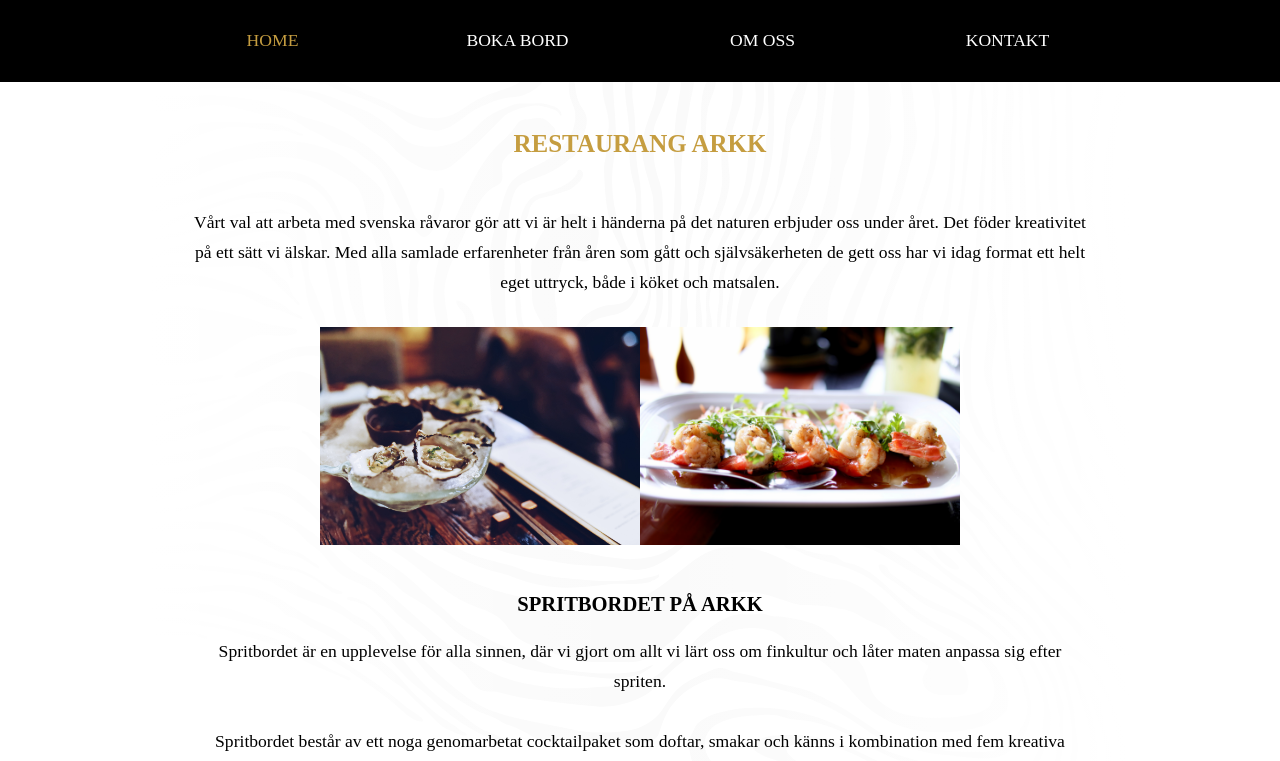
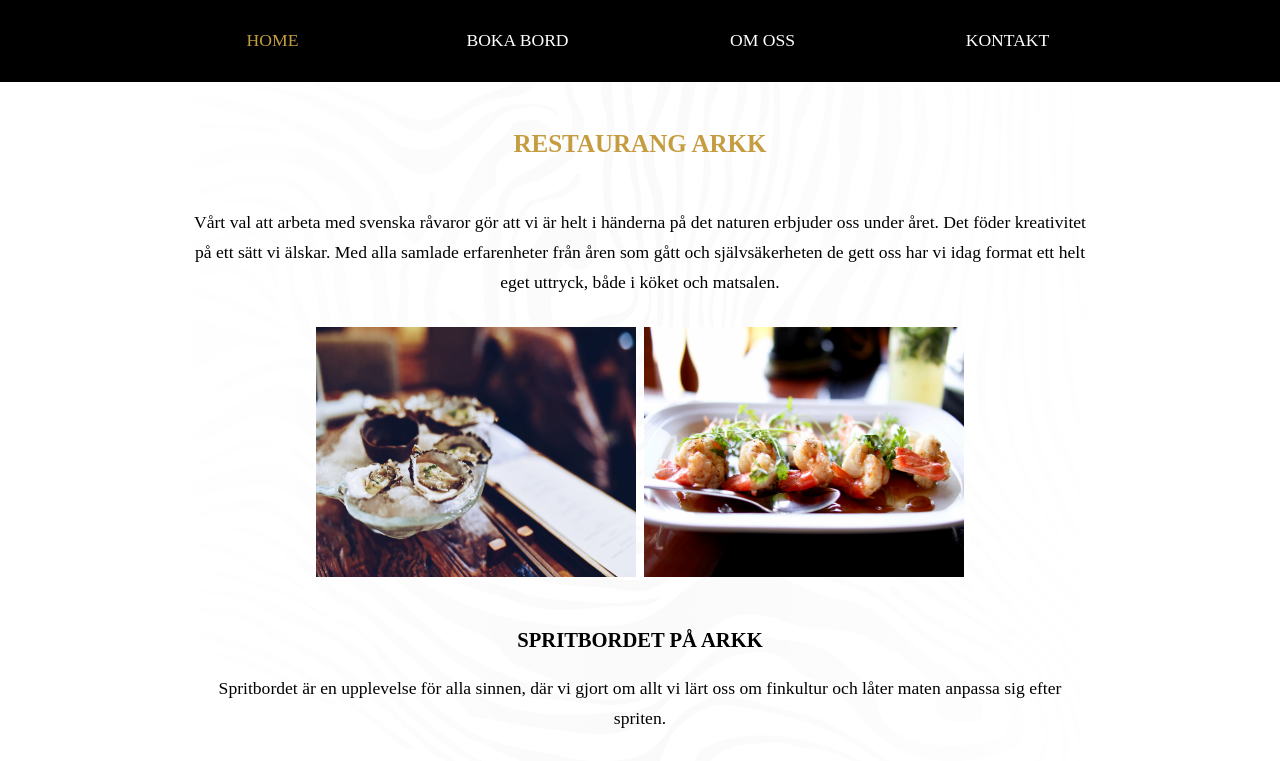
Before and after one commit to rebeccakling/restaurant-arkk, a React (Create React App) app: page / in a window 1280 px wide. Shown: the part 402-1163 px from the top of the page. Built offline with nearby package versions, Linux system fonts and the light colour scheme; a web font is replaced by a local one.

Commit message:
fixed images in home component and fixed width on gdpr checkbox

```diff
--- a/src/components/booking/booking.scss
+++ b/src/components/booking/booking.scss
@@ -61,6 +61,10 @@
                     background-color: transparent;
                     border: none;
                     border-bottom: 2px solid black;
+
+                    &[type="checkbox"]{
+                        width: 20px!important;
+                    }
                 }
 
                 input:focus,
--- a/src/components/home/home.scss
+++ b/src/components/home/home.scss
@@ -20,7 +20,6 @@
     }
 
     .container {
-        width: 100vw;
         background-image: linear-gradient(270deg, #FFFFFF 0%, rgba(255, 255, 255, 0) 50%), linear-gradient(90deg, #FFFFFF 0%, rgba(255, 255, 255, 0) 50%), url(../../assets/images/info_background.svg);
         background-position: center;
         background-repeat: no-repeat;
@@ -89,7 +88,8 @@
 
                     img {
                         width: 100%;
-                        height: 100%;
+                        height: 250px;
+                        padding: 0 4px;
                     }
 
                     .gallery-one {
```
Also changed, not shown: 2 other files (tests, documents, lock files or other folders).
